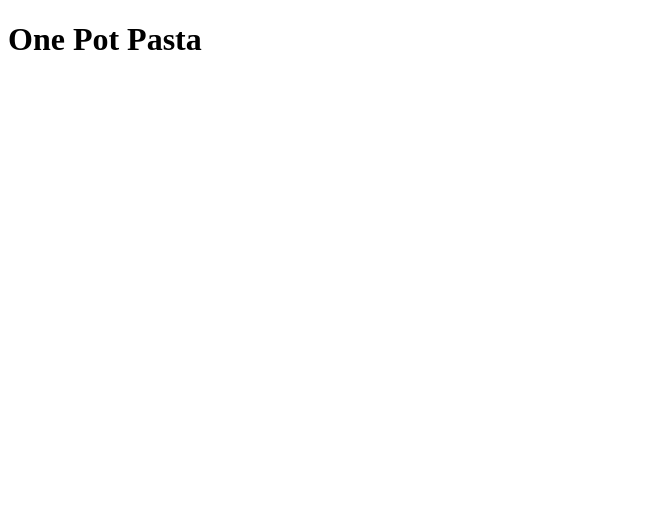
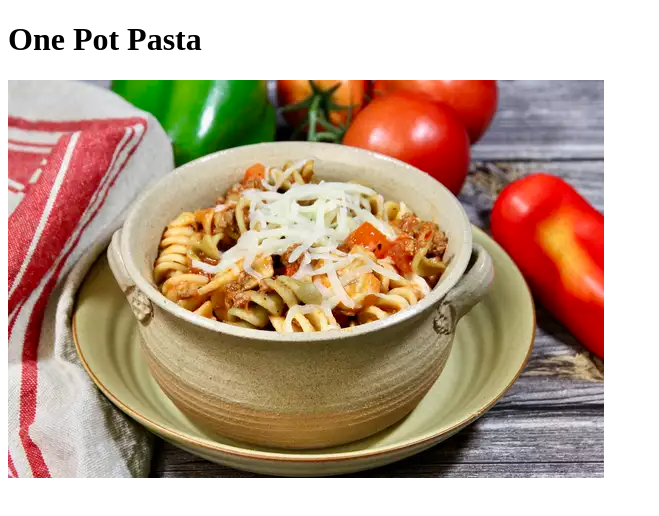
Before and after one commit to SkysAreRed/odin-recipes, a plain HTML site: page recipes/pasta.html in a window 1280 px wide. Shown: the whole page, without its empty margins (0-659 px from the left). Drawn offline with Linux system fonts and the light colour scheme.

Commit message:
fix img code by adding src to line

```diff
--- a/recipes/pasta.html
+++ b/recipes/pasta.html
@@ -7,6 +7,6 @@
 </head>
 <body>
     <h1>One Pot Pasta</h1>
-    <img="finishedpasta.png">
+    <img src="finishedpasta.png">
 </body>
 </html>
```
